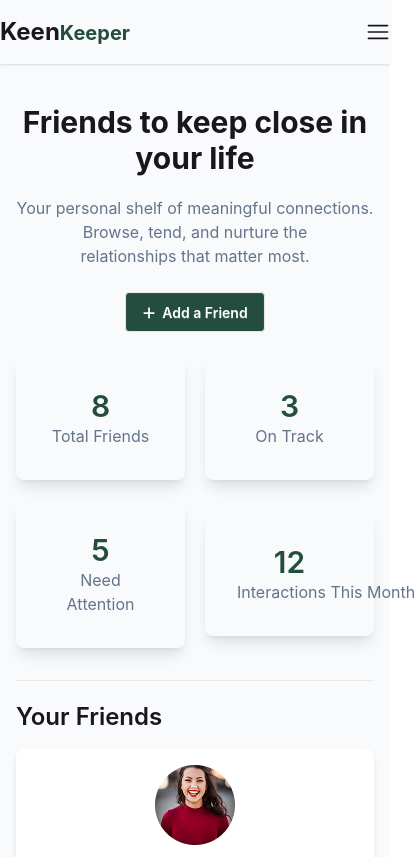
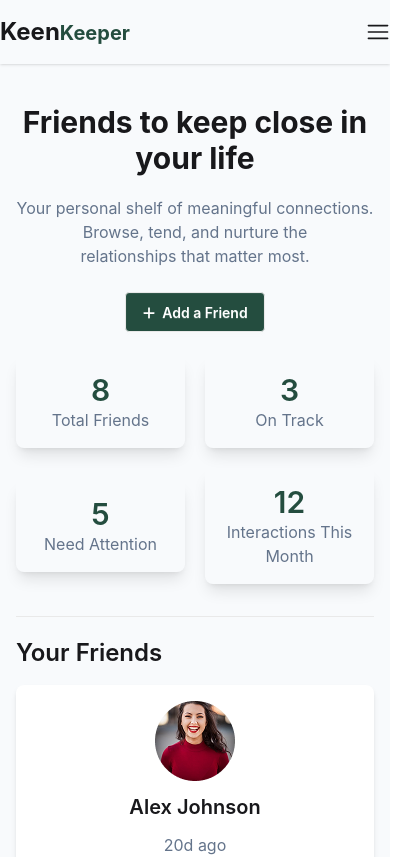
Before and after one commit to tashimtishan/my-assignment-7, a React (Vite) app: page / in a window 390 px wide. Shown: the top 857 px of the page, 415 px wide, since content can reach past the window. Built offline with nearby package versions, Linux system fonts and the light colour scheme.

Commit message:
made a small change in banners last card

```diff
--- a/src/Components/shared/Banner/Banner.jsx
+++ b/src/Components/shared/Banner/Banner.jsx
@@ -9,21 +9,21 @@ const Banner = () => {
             <button className="btn bg-[#244D3F] text-white mb-6"><FaPlus className="relative top-px" /><span>Add a Friend</span></button>
             </div>
             <div className="grid grid-cols-2 md:grid-cols-4 parent-div items-center justify-center gap-5">
-            <div className="p-8 shadow-lg rounded-lg text-center">
+            <div className="p-4 md:p-8 shadow-lg rounded-lg text-center">
             <span className="text-[#244D3F] font-semibold text-3xl">8</span>
             <p className="text-[#64748B]">Total Friends</p>
             </div>
-            <div className="p-8 shadow-lg rounded-lg text-center">
+            <div className="p-4 md:p-8 shadow-lg rounded-lg text-center">
             <span className="text-[#244D3F] font-semibold text-3xl">3</span>
             <p className="text-[#64748B]">On Track</p>
             </div>
-            <div className="p-8 shadow-lg rounded-lg text-center">
+            <div className="p-4 md:p-8 shadow-lg rounded-lg text-center">
             <span className="text-[#244D3F] font-semibold text-3xl">5</span>
             <p className="text-[#64748B]">Need Attention</p>
             </div>
-            <div className="p-8 shadow-lg rounded-lg text-center flex flex-col justify-center">
+            <div className="p-4 md:p-8 shadow-lg rounded-lg text-center">
             <span className="text-[#244D3F] font-semibold text-3xl">12</span>
-            <p className="text-[#64748B] whitespace-nowrap">Interactions This Month</p>
+            <p className="text-[#64748B]">Interactions This Month</p>
             </div>
             </div>
             <hr className="mt-8 text-[#E9E9E9]"/>
```
